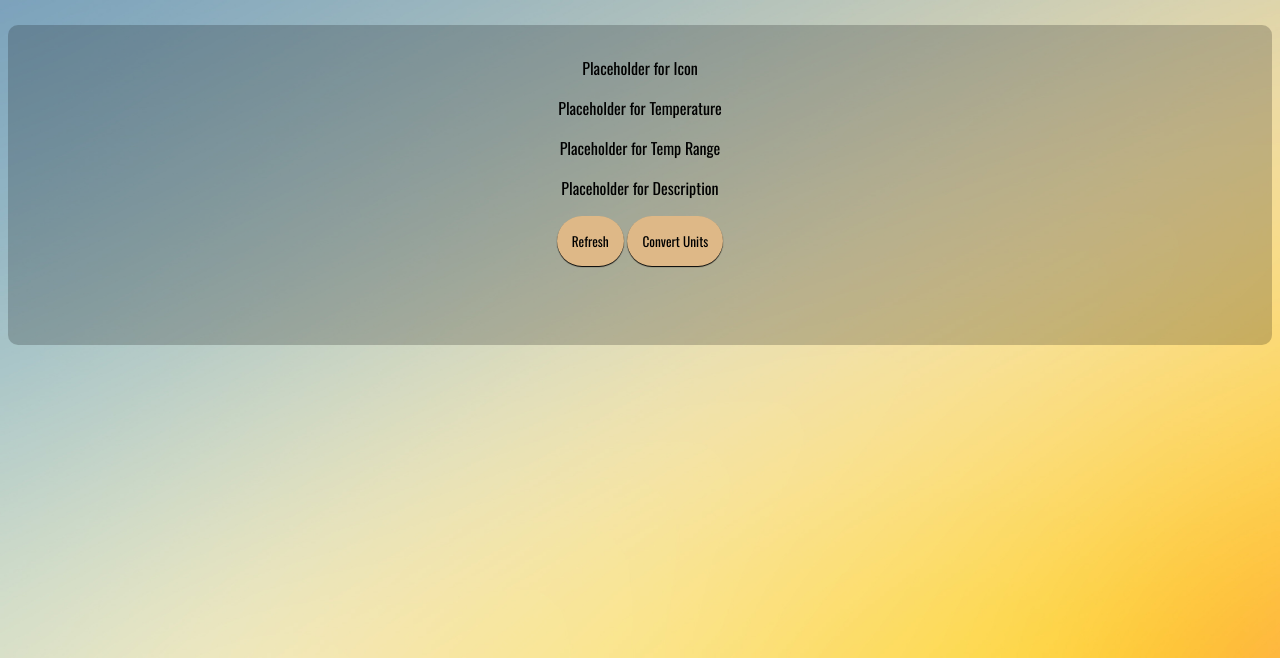
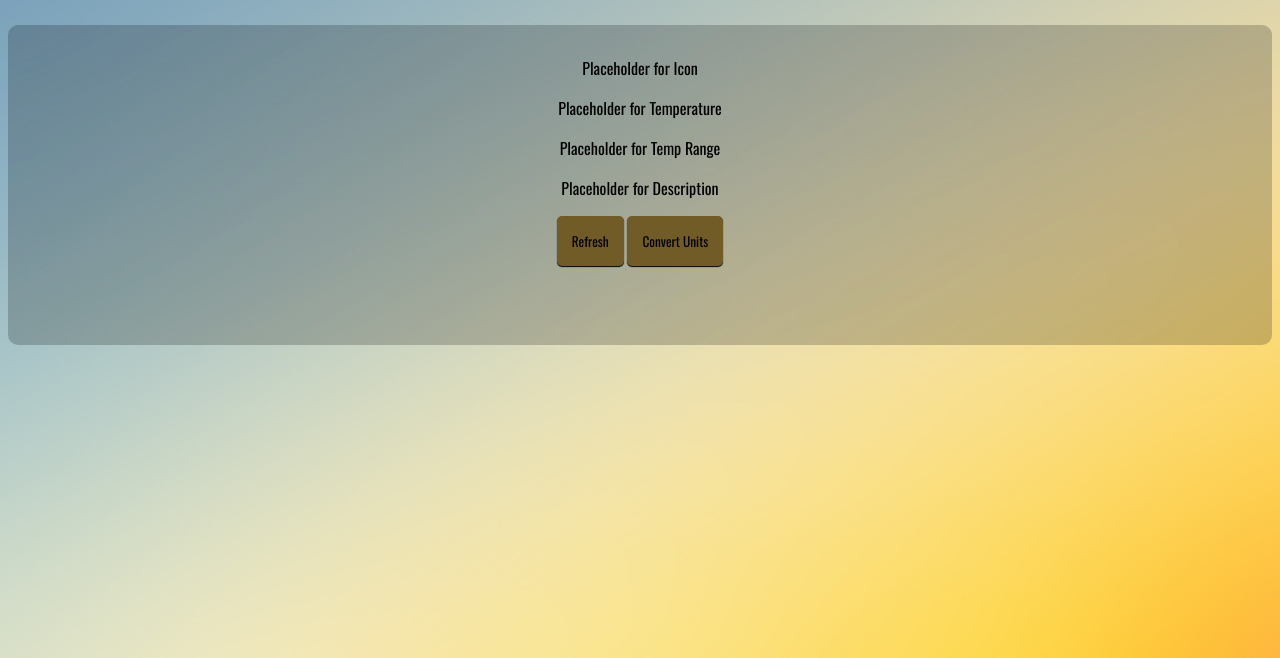
Before and after one commit to NolanKingdon/Browser-Weather-App, a plain HTML site: page index.html in a window 1280 px wide. Shown: the part 142-800 px from the top of the page. Drawn offline with nearby package versions, Linux system fonts and the light colour scheme.

Commit message:
Update styles.css
Tweaked buttons a bit to have a bit better flow

```diff
--- a/styles.css
+++ b/styles.css
@@ -48,10 +48,10 @@ h1 {
 #dyn {
     border: none;
     padding: 15px 15px;
-    background-color: burlywood;
+    background-color:#715c28;
     text-align: center;
     font-family: 'Oswald', sans-serif;
-    border-radius: 25px;
+    border-radius: 5px;
     box-shadow: 0px 1px 1px 0px;
 }
 
@@ -66,18 +66,19 @@ h1 {
     content: '\21A1';
     position: absolute;
     opacity: 0;
-    top: 0;
-    right: -20px;
+    top: 50%;
+    right: 50%;
     transition: 0.5s;
 }
 
 #dyn:hover span {
-  padding-right: 20px;
+    padding-bottom: 10px;
 }
 
 #dyn:hover span:after {
-  opacity: 1;
-  right: 0;
+    opacity: 1;
+    top: 50%;
+    right: 50%;
 }
 
 /* Phone load ins */
```
